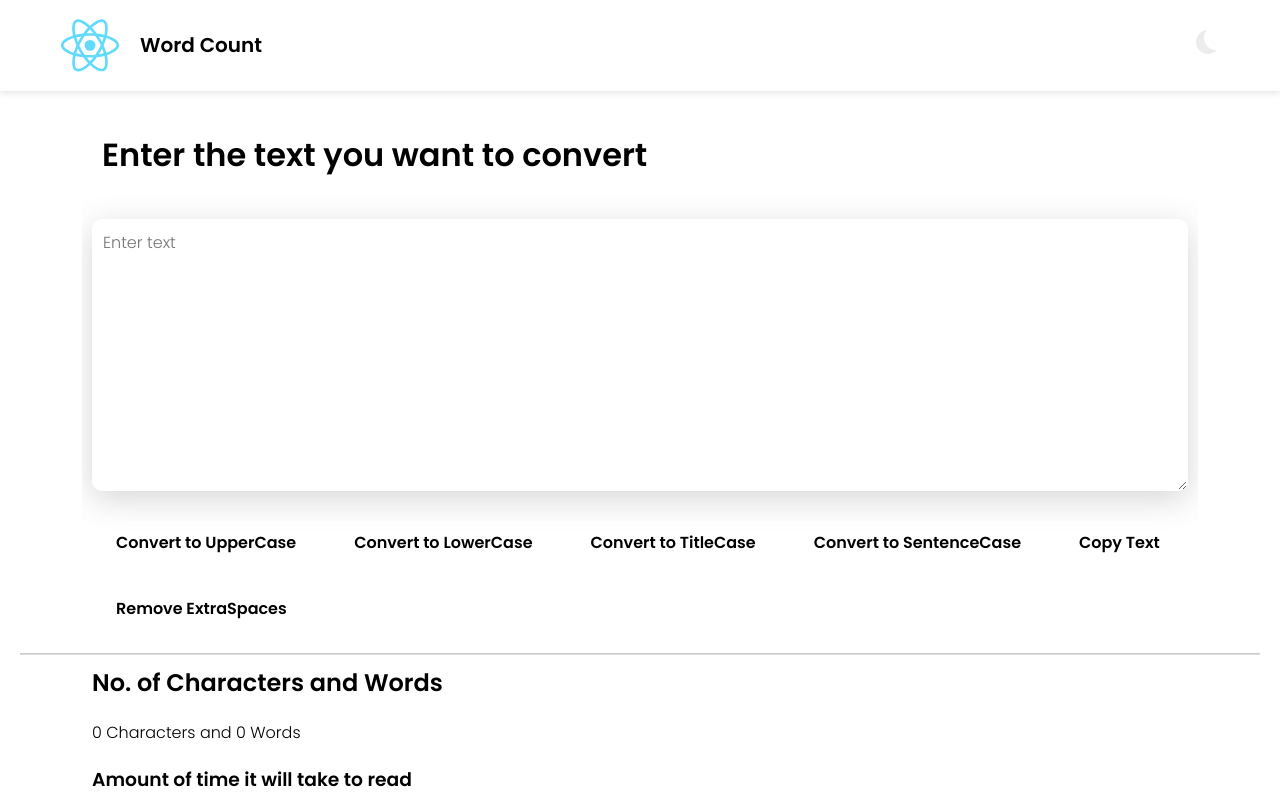
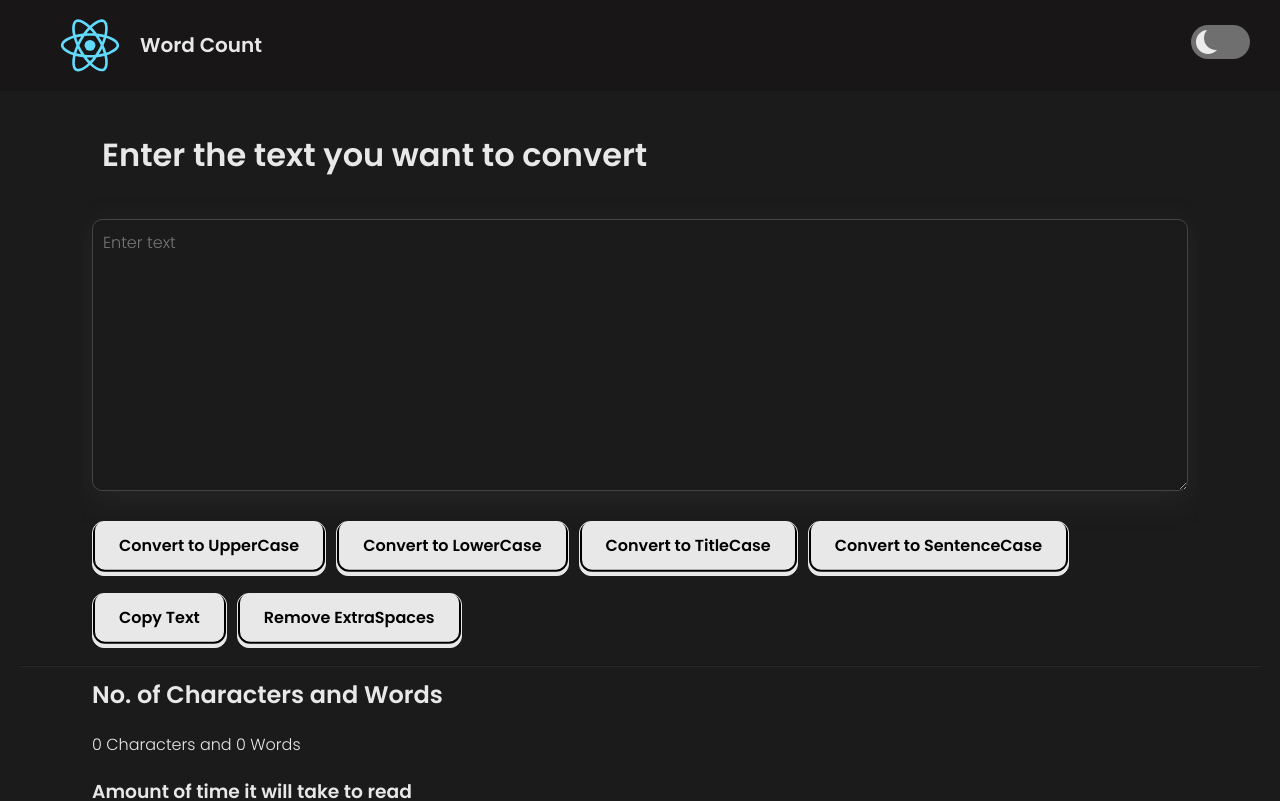
Before and after one commit to Shayan-git-tech/text-utils, a React (Create React App) app: page / in a window 1280 px wide. Shown: the top 801 px of the page. Built offline with nearby package versions, Linux system fonts and the light colour scheme.

Commit message:
Update App.js

```diff
--- a/src/App.js
+++ b/src/App.js
@@ -2,12 +2,18 @@ import './App.css';
 import Header from './Components/Shared/Header.js'
 import Footer from './Components/Shared/Footer.js'
 import UpperCase from './Components/Home/UpperCase.js'
-import React, {useState} from 'react';
+import React, {useState, useEffect} from 'react';
 
 function App() {
-  const [mode, setMode] = useState('dark');
+  const [mode, setMode] = useState('dark');  // Set initial mode as 'light'
 
-  const toggleMode = () => {
+  useEffect(() => {
+    // On initial render, apply the dark mode styles
+    document.body.classList.add('dark');
+  }, []);
+
+
+   const toggleMode = () => {
     if (mode === 'light') {
       setMode('dark');
       document.body.classList.remove('light');
@@ -27,6 +33,8 @@ function App() {
 
         <Header mode={mode} toggleMode={toggleMode}/>
 
+
+
         <UpperCase heading="Enter the text you want to convert"/>
 
         <Footer name="ShayanKhan."/>
```
